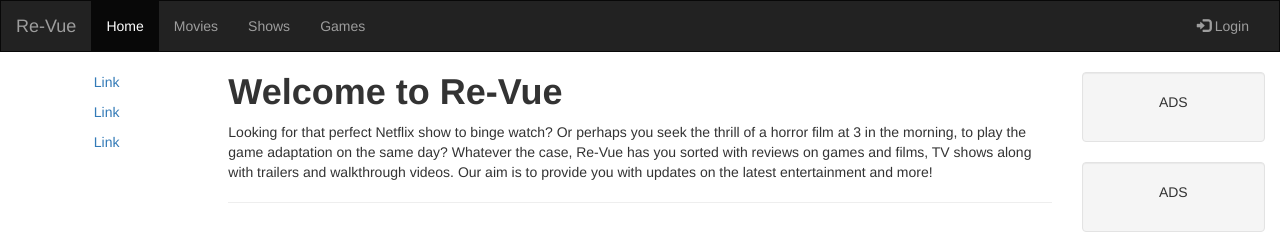
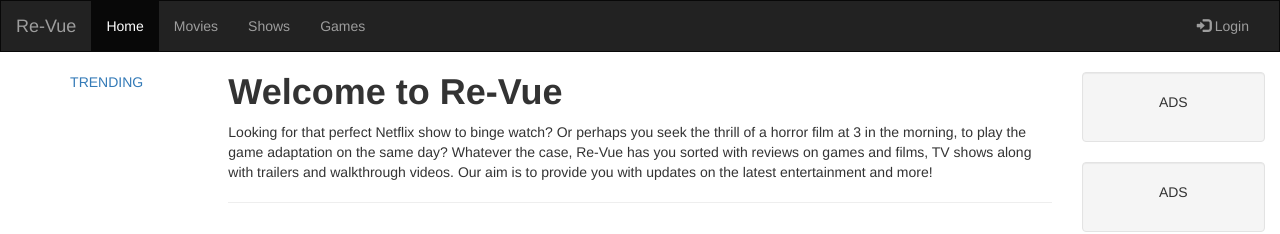
Before and after one commit to tmartello/tmartello.github.io, a plain HTML site: page index.html in a window 1280 px wide. Shown: the top 234 px of the page. Drawn offline with nearby package versions, Linux system fonts and the light colour scheme.

Commit message:
Update on side links

```diff
--- a/index.html
+++ b/index.html
@@ -70,9 +70,7 @@
 <div class="container-fluid text-center">
   <div class="row content">
     <div class="col-sm-2 sidenav">
-      <p><a href="#">Link</a></p>
-      <p><a href="#">Link</a></p>
-      <p><a href="#">Link</a></p>
+      <p><a href="#">TRENDING</a></p>
     </div>
     <div class="col-sm-8 text-left">
       <h1><strong>Welcome to Re-Vue</strong></h1>
```
